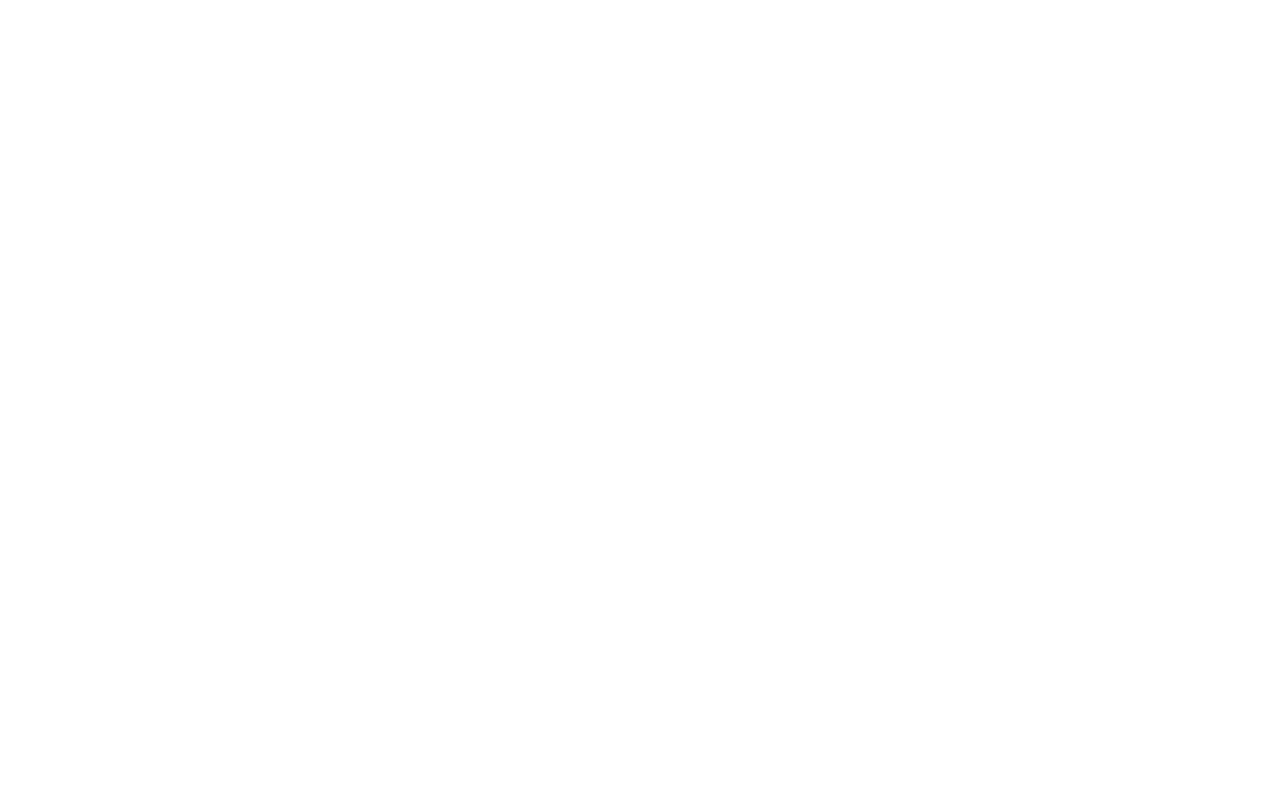
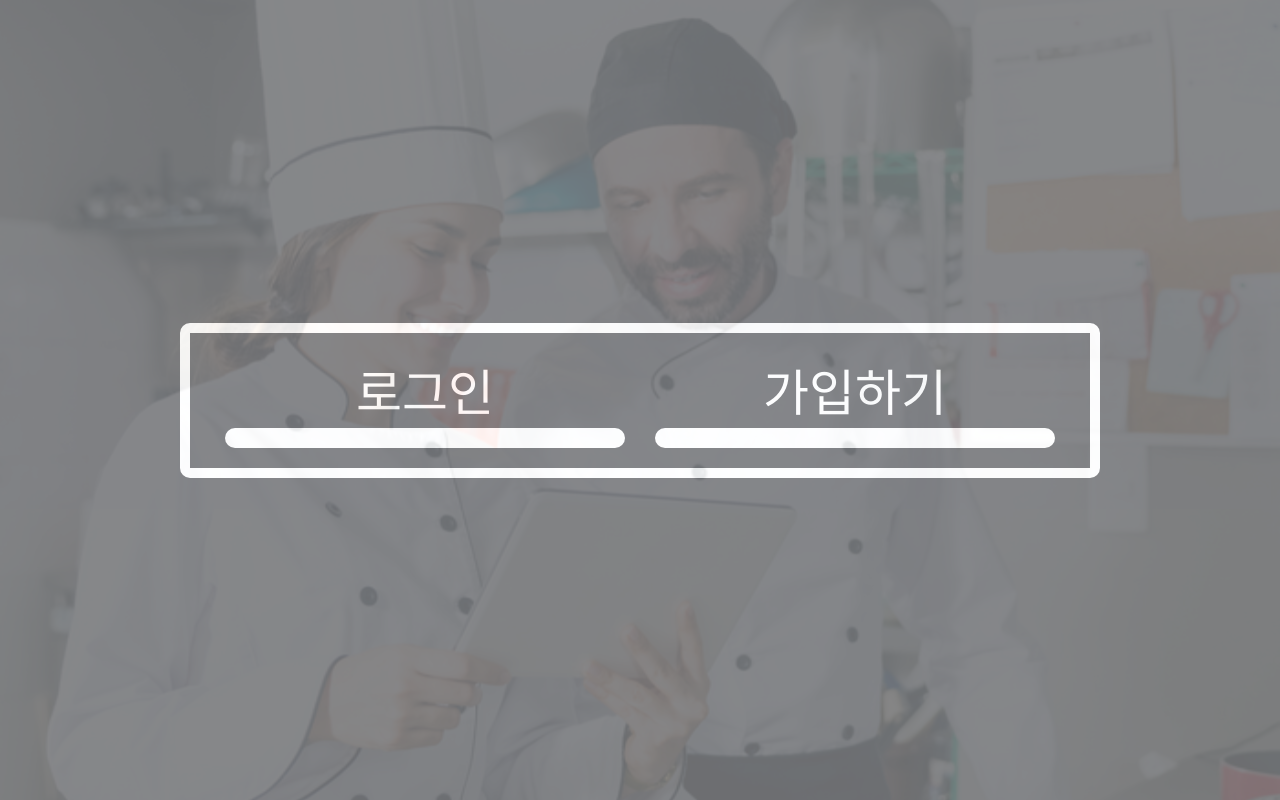
Before and after one commit to nuvi-develop/nuvi_web, a React (Create React App) app: page /auth in a window 1280 px wide. Built offline with nearby package versions, Linux system fonts and the light colour scheme.

Commit message:
auth page

```diff
--- a/package.json
+++ b/package.json
@@ -25,7 +25,8 @@
     "redux-saga": "^1.1.3",
     "redux-thunk": "^2.3.0",
     "styled-components": "^5.0.1",
-    "styled-jsx": "^3.2.4"
+    "styled-jsx": "^3.2.4",
+    "yup": "^0.28.1"
   },
   "scripts": {
     "start": "react-scripts start",
--- a/src/App.js
+++ b/src/App.js
@@ -4,7 +4,7 @@
 
 import "./App.css";
 
-import { Daily, Total } from "pages";
+import { Daily, Total, Auth } from "pages";
 
 function App() {
   return (
@@ -13,6 +13,7 @@
         <Route exact path="/" component={Daily} />
         <Route path="/daily" component={Daily} />
         <Route path="/total" component={Total} />
+        <Route path="/auth" component={Auth} />
       </Switch>
     </Router>
   );
--- /dev/null
+++ b/src/components/Pages/Auth/SignUpForm.js
@@ -0,0 +1,16 @@
+import React from "react";
+import { Formik, Field, Form, ErrorMessage } from "formik";
+
+export default function SignUpForm() {
+  return (
+    <Formik
+      initialValues={{
+        email: "",
+        password: "",
+        passwordConfirm: "",
+        isAdmin: false,
+        orgName: ""
+      }}
+    ></Formik>
+  );
+}
--- a/src/components/Pages/Total/FilterContainer/LunchDinnerPicker/index.js
+++ b/src/components/Pages/Total/FilterContainer/LunchDinnerPicker/index.js
@@ -42,7 +42,7 @@
 
 const DropDownContainer = styled.div`
   position: relative;
-  width: 400px;
+  width: 200px;
 `;
 
 const InputContainer = styled.div`
@@ -63,7 +63,7 @@
   display: inline;
 `;
 const Wrapper = styled.div`
-  width: 400px;
+  width: 200px;
   position: absolute;
   font-size: 100px;
   background-color: ${Colors.green_2};
--- a/src/components/index.js
+++ b/src/components/index.js
@@ -25,6 +25,7 @@
 import SimpleBarChart from "./Charts/SimpleBarChart";
 import HalfPieChart from "./Charts/HalfPieChart";
 import TrashGraph from "./Charts/TrashGraph";
+import SignUpForm from "./Pages/Auth/SignUpForm";
 
 export {
   Navigation,
@@ -53,5 +54,6 @@
   Compare,
   SimpleBarChart,
   HalfPieChart,
-  TrashGraph
+  TrashGraph,
+  SignUpForm
 };
--- /dev/null
+++ b/src/pages/Auth.js
@@ -0,0 +1,72 @@
+import React from "react";
+import styled from "styled-components";
+
+import Colors from "theme/colors";
+import { SignUpForm } from "components";
+
+const nutritions = "/images/nutritions.svg";
+
+export default function Auth() {
+  return (
+    <>
+      <CoverImage></CoverImage>
+      <TransparentBlock>
+        <AuthBlock>
+          <AuthController>
+            <AuthItem>로그인</AuthItem>
+            <AuthItem>가입하기</AuthItem>
+          </AuthController>
+          <SignUpForm />
+        </AuthBlock>
+      </TransparentBlock>
+    </>
+  );
+}
+
+const CoverImage = styled.div`
+  width: 100%;
+  height: 100vh;
+  background-image: url(${nutritions});
+  background-size: cover;
+  z-index: -1;
+  position: absolute;
+`;
+
+const TransparentBlock = styled.div`
+  display: flex;
+  align-items: center;
+  justify-content: center;
+  width: 100%;
+  height: 100vh;
+  background-color: ${Colors.gray_1};
+  opacity: 0.9;
+`;
+
+const AuthBlock = styled.div`
+  width: 900px;
+  border: 10px solid white;
+  border-radius: 10px;
+`;
+
+const AuthController = styled.div`
+  display: flex;
+  flex-direction: row;
+  justify-content: space-around;
+  margin: 20px;
+`;
+
+const AuthItem = styled.div`
+  font-size: 50px;
+  color: white;
+  text-align: center;
+  &:after {
+    content: " ";
+    display: block;
+    border-top: 10px solid white;
+    border-bottom: 10px solid white;
+    border-radius: 10px;
+    width: 400px;
+  }
+`;
+
+const InputContainer = styled.div``;
--- a/src/pages/Total.js
+++ b/src/pages/Total.js
@@ -37,8 +37,7 @@
 const DefaultLayout = styled.div`
   display: grid;
   grid-template-columns: repeat(12, 1fr);
-  grid-template-rows: 1fr
-  gap:30px;
+  gap: 30px;
   background-color: ${Colors.gray_2};
 `;
 
--- a/src/pages/index.js
+++ b/src/pages/index.js
@@ -1,4 +1,5 @@
 import Daily from "./Daily";
 import Total from "./Total";
+import Auth from "./Auth";
 
-export { Daily, Total };
+export { Daily, Total, Auth };
```
Also changed, not shown: public/images/nutritions.svg (added), src/components/Pages/Auth/Input.js (added), 1 other file (tests, documents, lock files or other folders).
